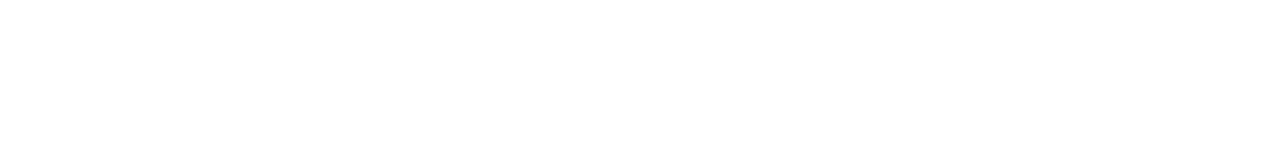
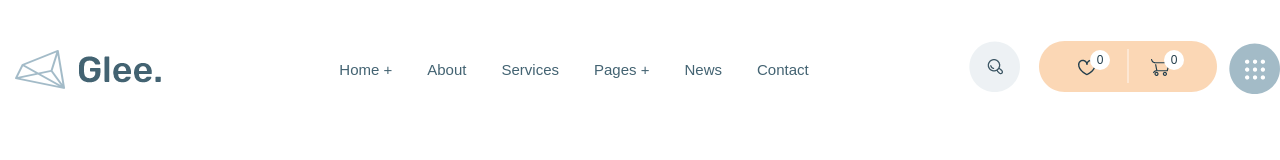
Before and after one commit to zelenkovivan/glee, a website: page app/index.html in a window 1280 px wide. Drawn offline with nearby package versions, Linux system fonts and the light colour scheme; files that its build step writes are made by us from their sources.

Commit message:
added header

```diff
--- a/app/index.html
+++ b/app/index.html
@@ -10,6 +10,55 @@
 <body>
 
 
+<header class="header">
+  <div class="container">
+    <div class="header__inner">
+      <a class="logo" href="#">
+        <img class="logo__img" src="images/logo.png" alt="logo">
+      </a>
+      <nav class="menu">
+        <ul class="menu__list">
+          <li class="menu__list-item">
+            <a class="menu__list-link" href="#">Home +</a>
+          </li>
+          <li class="menu__list-item">
+            <a class="menu__list-link" href="#">About</a>
+          </li>
+          <li class="menu__list-item">
+            <a class="menu__list-link" href="#">Services</a>
+          </li>
+          <li class="menu__list-item">
+            <a class="menu__list-link" href="#">Pages +</a>
+          </li>
+          <li class="menu__list-item">
+            <a class="menu__list-link" href="#">News</a>
+          </li>
+          <li class="menu__list-item">
+            <a class="menu__list-link" href="#">Contact</a>
+          </li>
+        </ul>
+      </nav>
+      <div class="user-nav">
+        <a class="user-nav__link user-nav__link-bg" href="#">
+          <img class="user-nav__link-img" src="images/icons/search.png" alt="search icon">
+        </a>
+        <a class="user-nav__link" href="#">
+          <img class="user-nav__link-img" src="images/icons/heart.png" alt="heart icon">
+          <span class="user-nav__num">0</span>
+        </a>
+        <a class="user-nav__link" href="#">
+          <img class="user-nav__link-img" src="images/icons/cart.png" alt="cart icon">
+          <span class="user-nav__num">0</span>
+        </a>
+        <a class="user-nav__link user-nav__link-bgtwo" href="#">
+          <img class="user-nav__link-img" src="images/icons/ellipse.png" alt="ellipse icon">
+        </a>
+      </div>
+    </div>
+  </div>
+</header>
+
+
   <script src="js/main.min.js"></script>
 </body>
 </html>
--- a/app/scss/_global.scss
+++ b/app/scss/_global.scss
@@ -5,7 +5,7 @@ body {
 }
 
 .container {
-  max-width: 1200px;
+  max-width: 1800px;
   margin: 0 auto;
   padding: 0 15px;
 }
--- a/app/scss/_vars.scss
+++ b/app/scss/_vars.scss
@@ -1,7 +1,3 @@
-$accent: #fe3e57;
-$default: #8d8d8d;
-$title: #29282d;
-
 %rubik-400 {
   font-family: 'Rubik-Regular', sans-serif;
   font-weight: 400;
--- a/app/scss/style.scss
+++ b/app/scss/style.scss
@@ -4,6 +4,111 @@
 @import 'global';
 
 
+.header {
+  padding: 50px 0;
+
+  &__inner {
+    display: flex;
+    justify-content: space-between;
+    align-items: center;
+  }
+}
+
+.menu {
+  &__list {
+    display: flex;
+  }
+
+  &__list-item+.menu__list-item {
+    padding-left: 35px;
+  }
+
+  &__list-link {
+    font-size: 15px;
+    line-height: 12px;
+    color: #436372;
+    @extend %rubik-500;
+  }
+
+}
+
+.user-nav {
+  display: flex;
+
+  &__link {
+    position: relative;
+  }
+
+  &__link+.user-nav__link {
+    margin-left: 55px;
+  }
+
+  &__link-bg {
+    position: relative;
+    margin-right: 20px;
+  }
+
+  &__link-bg::before {
+    content: "";
+    position: absolute;
+    background-image: url(../images/bg/search-bg.png);
+    width: 51px;
+    height: 51px;
+    left: -18px;
+    top: -18px;
+  }
+
+  &__link-bg::after {
+    content: "";
+    position: absolute;
+    background-image: url(../images/bg/ellipse-bg.png);
+    width: 51px;
+    height: 51px;
+    left: 242px;
+    top: -16px;
+  }
+
+  &__link-bgtwo {
+    position: relative;
+    padding-left: 20px;
+  }
+
+  &__link-bgtwo::before {
+    content: "";
+    position: absolute;
+    background-image: url(../images/bg/heart-bg.png);
+    width: 180px;
+    height: 51px;
+    left: -187px;
+    top: -18px;
+    z-index: -10;
+  }
+
+  &__link-bgtwo::after {
+    content: "";
+    position: absolute;
+    background-image: url(../images/bg/cart-bg.png);
+    width: 2px;
+    height: 34px;
+    left: -98px;
+    top: -10px;
+  }
+
+  &__num {
+    position: absolute;
+    width: 20px;
+    height: 20px;
+    border-radius: 50%;
+    background-color: #fff;
+    top: -9px;
+    right: -14px;
+    font-size: 12px;
+    line-height: 20px;
+    color: #243f4d;
+    text-align: center;
+
+  }
+}
 
 
 @import 'media';
```
Also changed, not shown: app/images/bg/cart-bg.png (added), app/images/bg/ellipse-bg.png (added), app/images/bg/heart-bg.png (added), app/images/bg/search-bg.png (added), app/images/icons/cart.png (added), app/images/icons/ellipse.png (added), app/images/icons/heart.png (added), app/images/icons/search.png (added), app/images/logo.png (added).
